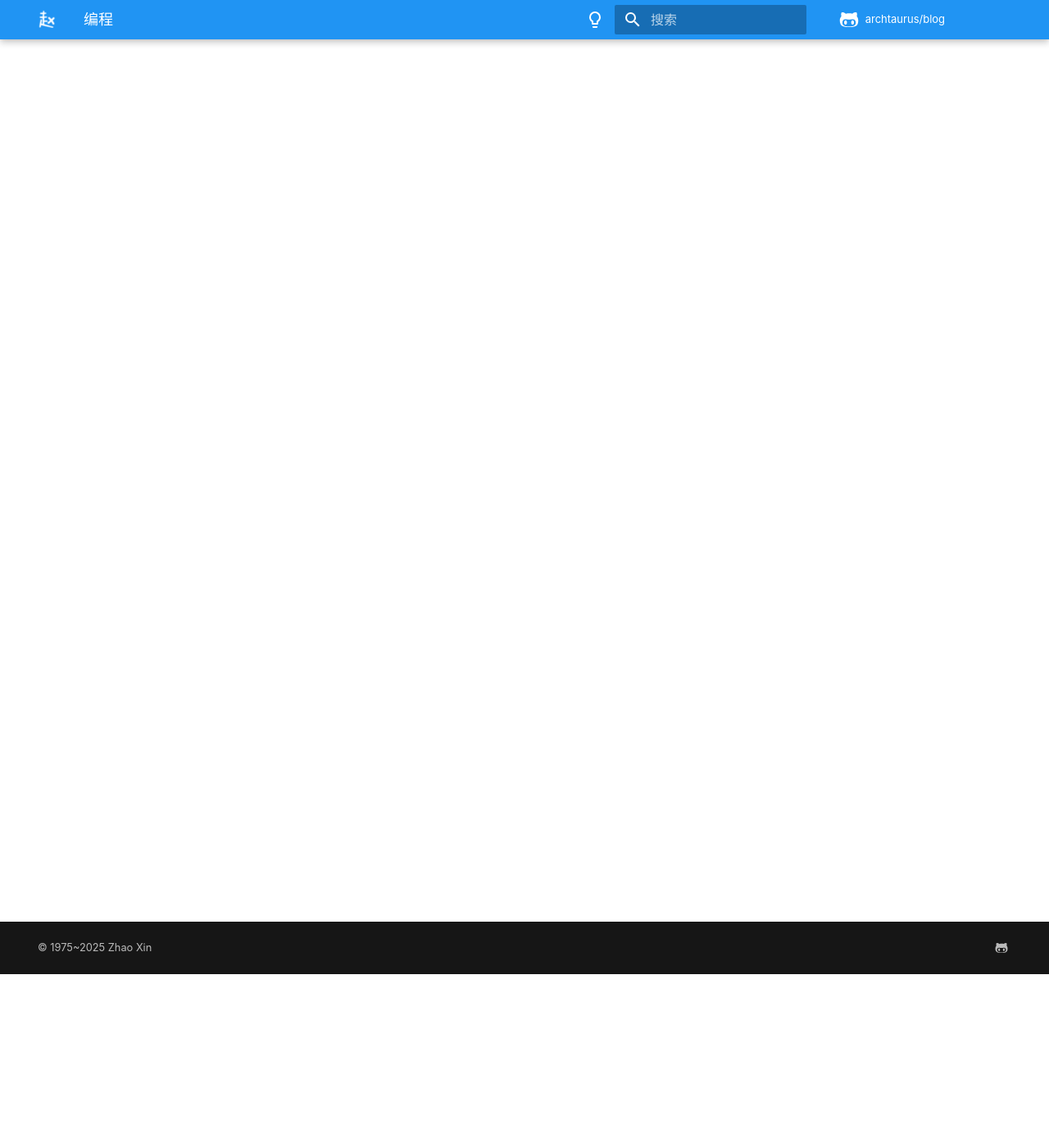
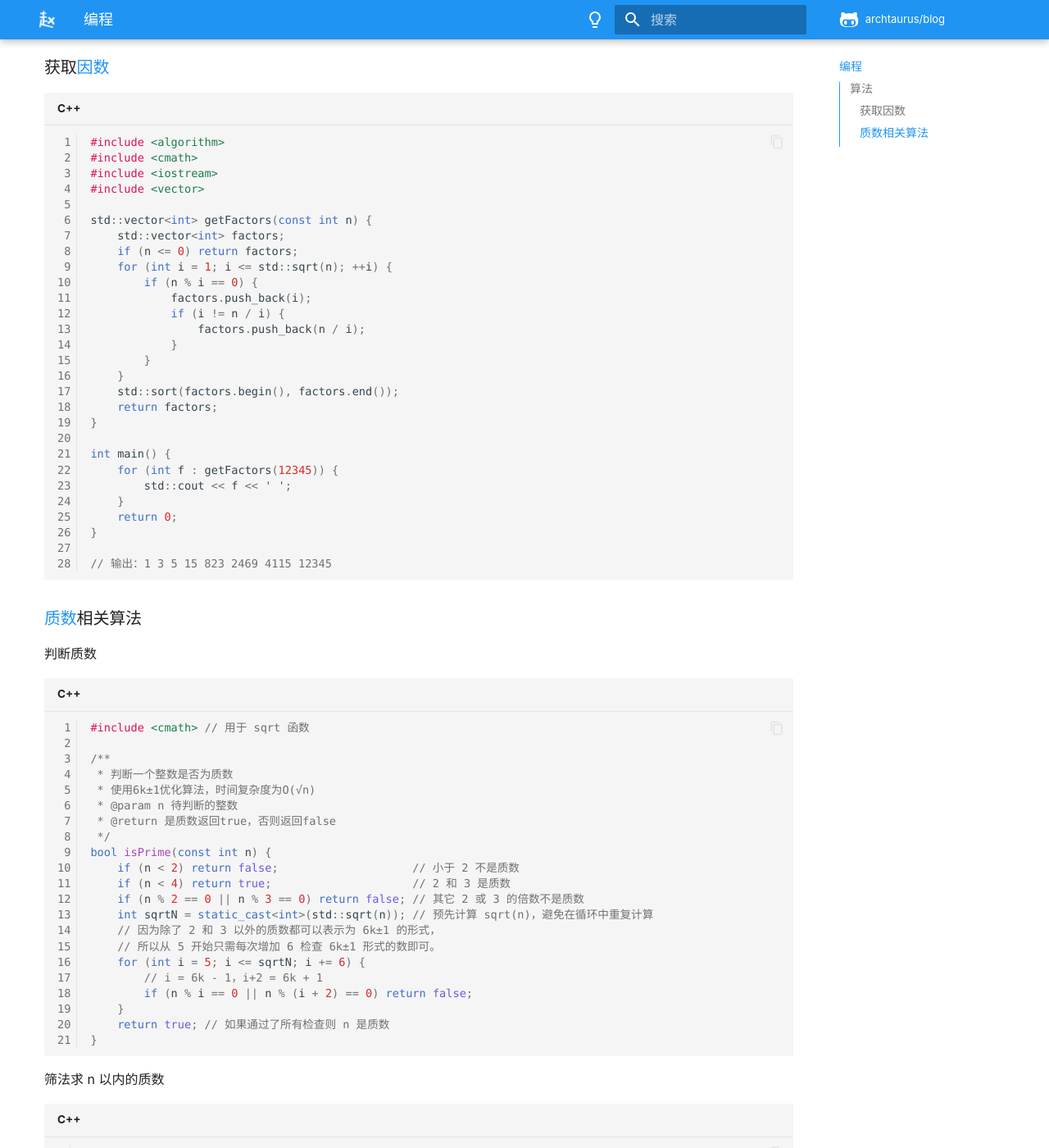
Before and after one commit to archtaurus/blog, an MkDocs documentation site: the page built from docs/code.md, in a window 1280 px wide and 1400 px high, scrolled down 212 px. Shown: the whole window at 82% size. Built offline with MkDocs 1.6.1 and Material for MkDocs 9.7.7, drawn with Linux system fonts in a browser that asks for light colours; some web fonts are replaced; comment, search, counter and statistics services are not loaded.

Commit message:
添加因数和质数的算法

````diff
--- a/docs/code.md
+++ b/docs/code.md
@@ -1 +1,69 @@
 # 编程
+
+## 算法
+
+### 获取[因数](http://127.0.0.1:8000/blog/math/#factor) {#factor}
+
+```c++
+#include <algorithm>
+#include <cmath>
+#include <iostream>
+#include <vector>
+
+std::vector<int> getFactors(const int n) {
+	std::vector<int> factors;
+	if (n <= 0) return factors;
+	for (int i = 1; i <= std::sqrt(n); ++i) {
+		if (n % i == 0) {
+			factors.push_back(i);
+			if (i != n / i) {
+				factors.push_back(n / i);
+			}
+		}
+	}
+	std::sort(factors.begin(), factors.end());
+	return factors;
+}
+
+int main() {
+	for (int f : getFactors(12345)) {
+		std::cout << f << ' ';
+	}
+	return 0;
+}
+
+// 输出：1 3 5 15 823 2469 4115 12345
+```
+
+### [质数](http://127.0.0.1:8000/blog/math/#prime)相关算法 {#factor}
+
+判断质数
+
+```c++
+#include <cmath> // 用于 sqrt 函数
+
+/**
+ * 判断一个整数是否为质数
+ * 使用6k±1优化算法，时间复杂度为O(√n)
+ * @param n 待判断的整数
+ * @return 是质数返回true，否则返回false
+ */
+bool isPrime(const int n) {
+	if (n < 2) return false;                    // 小于 2 不是质数
+	if (n < 4) return true;                     // 2 和 3 是质数
+	if (n % 2 == 0 || n % 3 == 0) return false; // 其它 2 或 3 的倍数不是质数
+	int sqrtN = static_cast<int>(std::sqrt(n)); // 预先计算 sqrt(n)，避免在循环中重复计算
+	// 因为除了 2 和 3 以外的质数都可以表示为 6k±1 的形式，
+	// 所以从 5 开始只需每次增加 6 检查 6k±1 形式的数即可。
+	for (int i = 5; i <= sqrtN; i += 6) {
+		// i = 6k - 1，i+2 = 6k + 1
+		if (n % i == 0 || n % (i + 2) == 0) return false;
+	}
+	return true; // 如果通过了所有检查则 n 是质数
+}
+```
+
+筛法求 n 以内的质数
+
+```c++
+```
--- a/docs/math.md
+++ b/docs/math.md
@@ -58,13 +58,13 @@ $$
 - $e = 2.71828182845904523536…$
 - $\pi = 3.141592653589793238462…$
 
-#### 因数与倍数
+#### 因数与倍数 {#factor}
 
-[因数](https://zh.wikipedia.org/zh-hans/因数)（英语：factor）也称 约数、因子、除子、除数（divisor），是一个常见的数学名词，用于描述自然数 $a$ 和自然数 $b$ 之间存在的整除关系，即 $b$ 可以被 $a$整除。这里我们称 $b$ 是 $a$ 的[倍数](https://zh.wikipedia.org/zh-hans/倍数)， $a$ 是 $b$ 的因数或因子。
+[因数](https://zh.wikipedia.org/zh-hans/因数)（英语：factor）也称 约数、因子、除子、除数（divisor），是一个常见的数学名词，用于描述自然数 $a$ 和自然数 $b$ 之间存在的整除关系，即 $b$ 可以被 $a$整除。这里我们称 $b$ 是 $a$ 的[倍数](https://zh.wikipedia.org/zh-hans/倍数)， $a$ 是 $b$ 的因数或因子（[🖥 获取因数的算法实现](http://127.0.0.1:8000/blog/code/#factor)）。
 
-#### 质数与合数
+#### 质数与合数 {#prime}
 
----
+[质数](https://zh.wikipedia.org/wiki/质数)，又称素数，指在大于1的自然数中，除了 1 和该数自身外，无法被其他自然数整除的数（也可定义为只有 1 与该数本身两个正因数的数）。大于 1 的自然数若不是素数，则称之为[合数](https://zh.wikipedia.org/zh-hans/合数)（也称为合成数）（[🖥 质数相关算法实现](http://127.0.0.1:8000/blog/code/#prime)）。
 
 ### 量 📏
 
````
